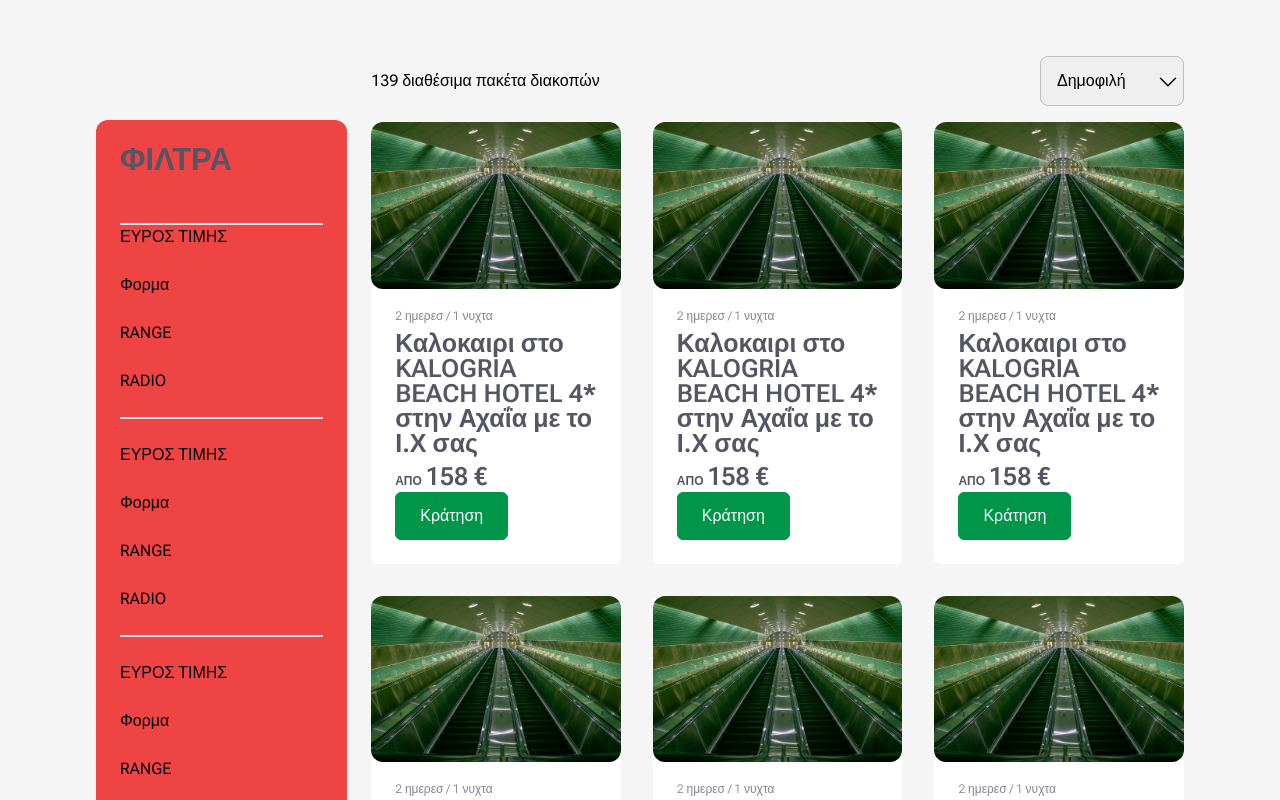
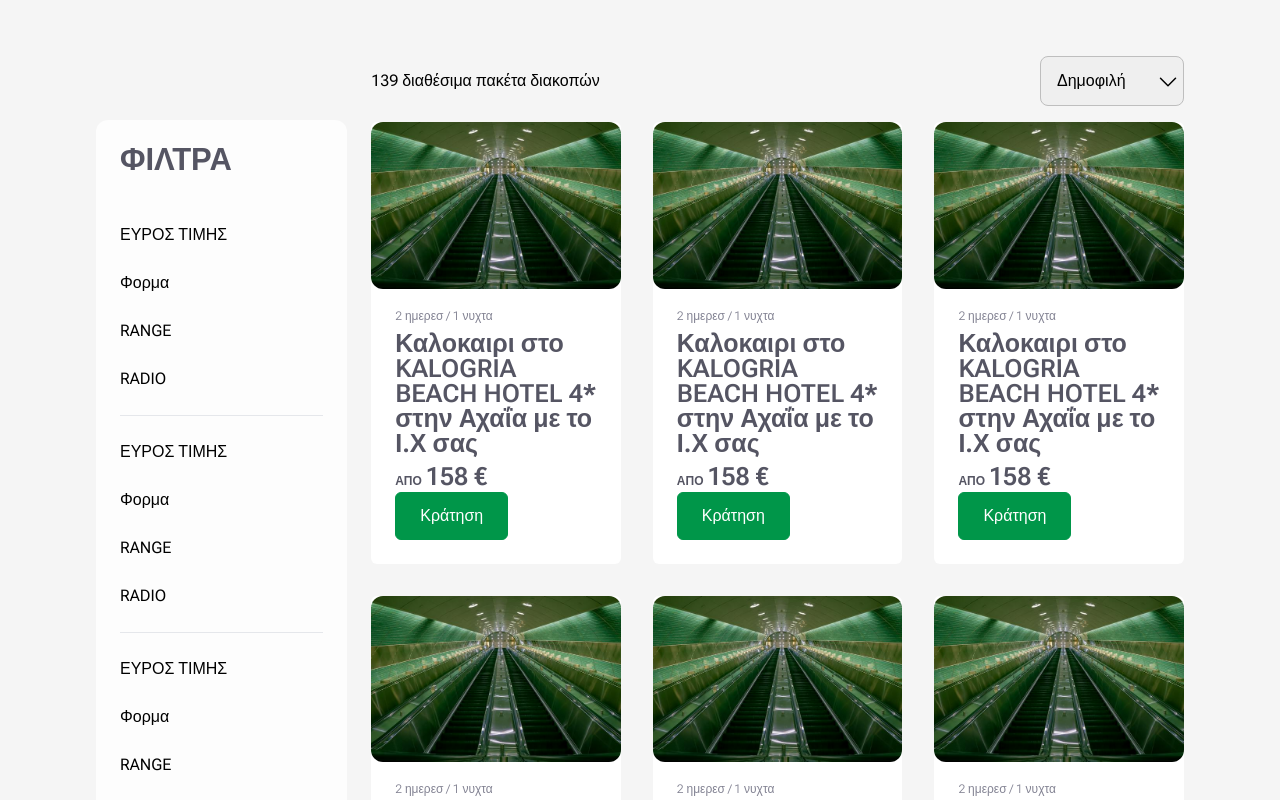
Before and after one commit to ELal3k/nelios-project, a Next.js app: page / in a window 1280 px wide. Shown: the part 400-1200 px from the top of the page. Built offline with nearby package versions, Linux system fonts and the light colour scheme.

Commit message:
dividers

```diff
--- a/src/components/SideBar.js
+++ b/src/components/SideBar.js
@@ -1,7 +1,9 @@
 export default function SideBar() {
   return (
-    <aside className="flex flex-col items-start gap-6 p-6 bg-translucent_bg w-80 rounded-xl divide-y-2 mt-16 2xl:bg-slate-600 xl:bg-red-500 lg:bg-green-400 md:bg-blue-400 sm:bg-yellow-400">
+    <aside className="flex flex-col items-start gap-6 p-6 bg-translucent_bg w-80 rounded-xl mt-16">
       <h2 className="text-h5 font-semibold text-my_black pb-6">ΦΙΛΤΡΑ</h2>
+
+      <div className="flex flex-col divide-y w-full gap-6">
         <div className="flex flex-col items-start gap-6 self-stretch ">
           <h3>ΕΥΡΟΣ ΤΙΜΗΣ</h3>
           <form>Φορμα</form>
@@ -22,6 +24,7 @@
           <form>RANGE</form>
           <form>RADIO</form>
         </div>
+      </div>
     </aside>
   )
 }
```
Lines whose indentation alone changed are shown as unchanged.
